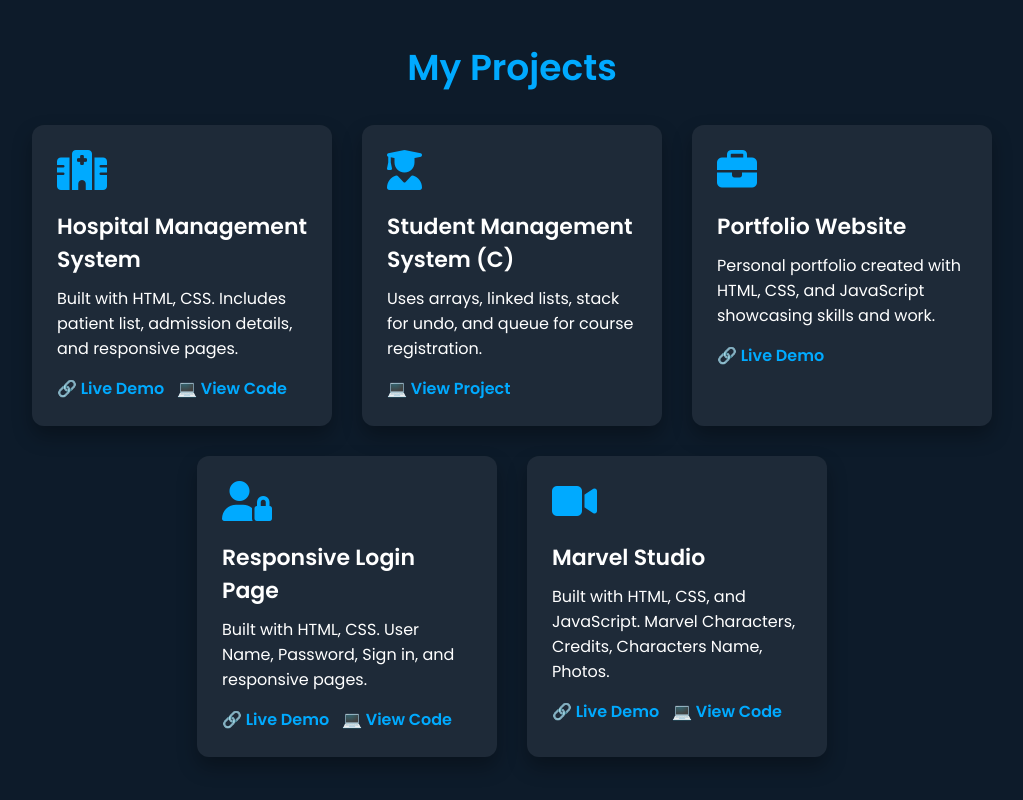
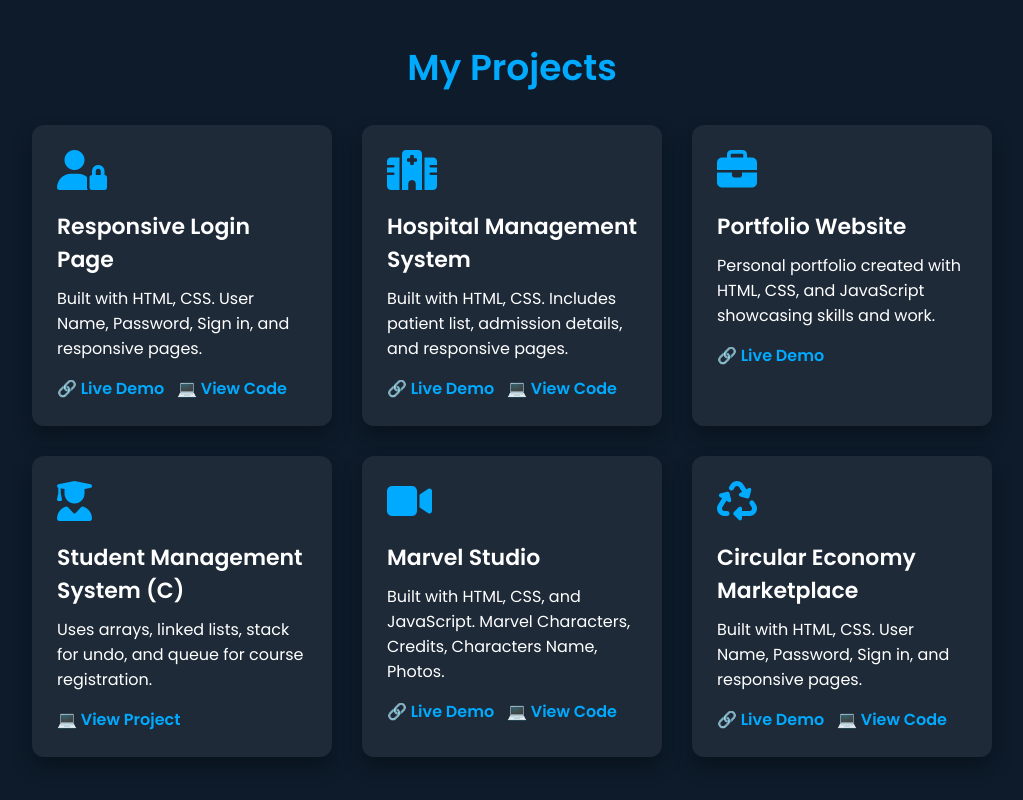
Before and after one commit to ankitmishra2005/My-Portfolio, a plain HTML site: page index.html in a window 1280 px wide. Shown: the part 1980-2780 px from the top of the page, without its empty margins (128-1151 px from the left). Drawn offline with Linux system fonts and the light colour scheme.

Commit message:
Update index.html

```diff
--- a/index.html
+++ b/index.html
@@ -755,6 +755,16 @@
     <div class="projects-container">
       <!-- Project 1 -->
       <div class="project-card">
+        <i class="fas fa-user-lock"></i>
+        <h3>Responsive Login Page</h3>
+        <p>Built with HTML, CSS. User Name, Password, Sign in, and responsive pages.</p>
+        <a href=" https://ankitmishra2005.github.io/Responsive-Login-Page" target="_blank">🔗 Live Demo</a>&nbsp;&nbsp;
+        <a href="https://github.com/ankitmishra2005/Responsive-Login-Page/" target="_blank">💻 View Code</a>
+      </div>
+
+
+      <!-- Project 2 -->
+      <div class="project-card">
         <i class="fas fa-hospital"></i>
         <h3>Hospital Management System</h3>
         <p>Built with HTML, CSS. Includes patient list, admission details, and responsive pages.</p>
@@ -764,7 +774,15 @@
         <a href="https://github.com/ankitmishra2005/Hospital-Management-System" target="_blank">💻 View Code</a>
       </div>
 
-      <!-- Project 2 -->
+       <!-- Project 3 -->
+      <div class="project-card">
+        <i class="fas fa-briefcase"></i>
+        <h3>Portfolio Website</h3>
+        <p>Personal portfolio created with HTML, CSS, and JavaScript showcasing skills and work.</p>
+        <a href="https://ankitmishra2005.github.io/My-Portfolio" target="_blank">🔗 Live Demo</a>
+      </div>
+
+      <!-- Project 4 -->
       <div class="project-card">
         <i class="fas fa-user-graduate"></i>
         <h3>Student Management System (C)</h3>
@@ -772,28 +790,22 @@
         <a href="https://github.com/ankitmishra2005/Student-Management-System" target="_blank">💻 View Project</a>
       </div>
 
-      <!-- Project 3 -->
-      <div class="project-card">
-        <i class="fas fa-briefcase"></i>
-        <h3>Portfolio Website</h3>
-        <p>Personal portfolio created with HTML, CSS, and JavaScript showcasing skills and work.</p>
-        <a href="https://ankitmishra2005.github.io/My-Portfolio" target="_blank">🔗 Live Demo</a>
-      </div>
-
-      <div class="project-card">
-        <i class="fas fa-user-lock"></i>
-        <h3>Responsive Login Page</h3>
-        <p>Built with HTML, CSS. User Name, Password, Sign in, and responsive pages.</p>
-        <a href=" https://ankitmishra2005.github.io/Responsive-Login-Page" target="_blank">🔗 Live Demo</a>&nbsp;&nbsp;
-        <a href="https://github.com/ankitmishra2005/Responsive-Login-Page/" target="_blank">💻 View Code</a>
-      </div>
-
+        <!-- Project 5 -->
       <div class="project-card">
         <i class="fas fa-video"></i>
         <h3>Marvel Studio </h3>
         <p>Built with HTML, CSS, and JavaScript. Marvel Characters, Credits, Characters Name, Photos.</p>
         <a href="https://ankitmishra2005.github.io/Marvel-Studio/" target="_blank">🔗 Live Demo</a>&nbsp;&nbsp;
         <a href="https://github.com/ankitmishra2005/Marvel-Studio" target="_blank">💻 View Code</a>
+      </div>
+
+        <!-- Project 6 -->
+      <div class="project-card">
+        <i class="fas fa-recycle" aria-hidden="true"></i>
+        <h3>Circular Economy Marketplace</h3>
+        <p>Built with HTML, CSS. User Name, Password, Sign in, and responsive pages.</p>
+        <a href="https://ankitmishra2005.github.io/Circular-Economy-Marketplace/" target="_blank">🔗 Live Demo</a>&nbsp;&nbsp;
+        <a href="https://github.com/ankitmishra2005/Circular-Economy-Marketplace/" target="_blank">💻 View Code</a>
       </div>
     </div>
   </section>
```
